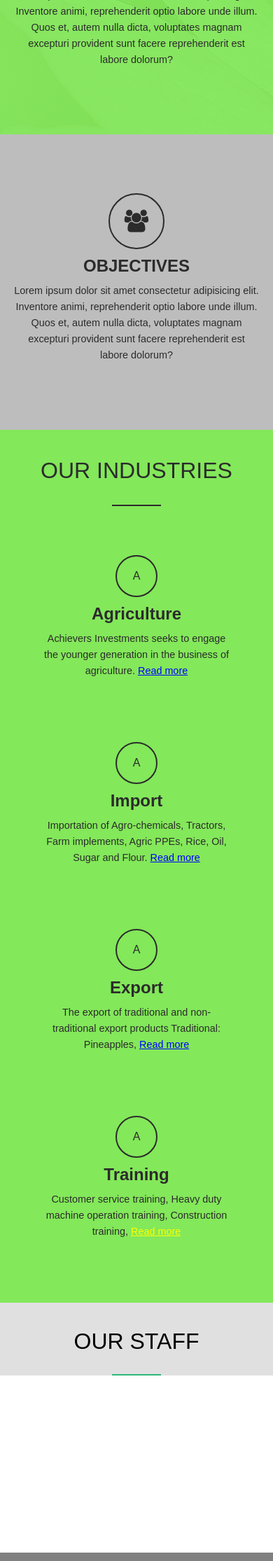
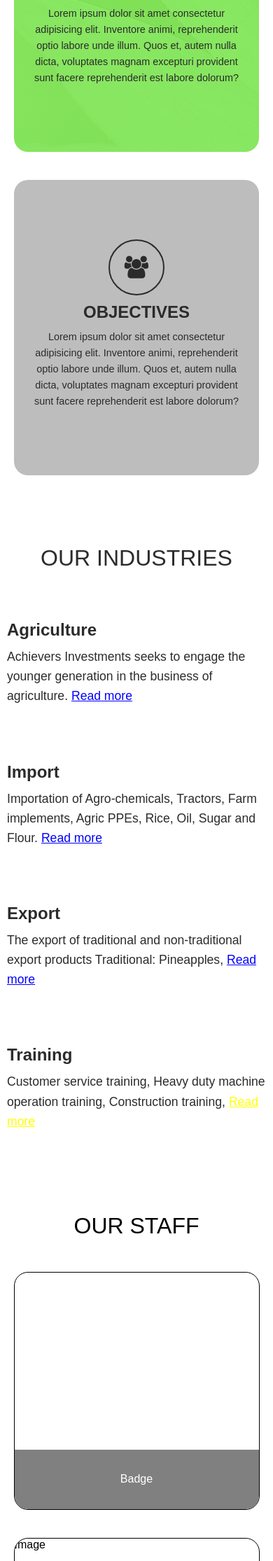
Before and after one commit to JackSparrow17/AchieversWebsite, a PHP site: page / in a window 390 px wide. Shown: the part 1490-3720 px from the top of the page at 70% size. Run offline with PHP 8.4, Linux system fonts and the light colour scheme.

Commit message:
Mobile version 4.0

```diff
--- a/CSS/newhome.css
+++ b/CSS/newhome.css
@@ -1,7 +1,7 @@
 :root {
     /* Colours */
     --secondary: #2cb978;
-    --primary: #83e85a;
+    --primary: #ffd615;
     --light: #f0f0f0;
     --dark: #2b2b2b;
 }
@@ -78,7 +78,7 @@ a:visited {
 
 .callout {
     min-height: 10vh;
-    background-color: var(--secondary);
+    background-color: var(--dark);
     display: grid;
     grid-template-columns: auto 200px 150px;
 }
@@ -92,10 +92,11 @@ a:visited {
     padding: 10px 30px;
     display: flex;
     align-items: center;
+    color: var(--light);
 }
 
 .callout .icons a {
-    color: var(--dark);
+    color: var(--light);
     font-size: 1.3rem;
     margin: 0px 10px;
     transition: 0.3s;
@@ -115,7 +116,7 @@ a:visited {
 .callout .brand .content {
     font-weight: bold;
     font-size: 1.2rem;
-    color: var(--secondary);
+    color: var(--light);
 }
 
 .hamburger-container {
@@ -127,7 +128,7 @@ a:visited {
 }
 
 .hamburger i {
-    color: var(--dark);
+    color: var(--light);
     font-size: 2rem;
 }
 
@@ -145,8 +146,9 @@ a:visited {
 .showcase .navigation {
     width: 80%;
     margin: 0px auto;
-    background-color: var(--primary);
+    background-color: var(--dark);
     z-index: 100;
+    color: var(--light);
 }
 
 .showcase .navigation ul {
@@ -165,12 +167,12 @@ a:visited {
 }
 
 .showcase .navigation a {
-    color: var(--dark);
+    color: var(--light);
 }
 
 .active {
-    background-color: var(--secondary);
-    border-right: 1px solid var(--primary);
+    background-color: #ffd615;
+    color: var(--dark);
 }
 
 .action {
@@ -544,16 +546,73 @@ did:hover div {
 }
 
 @media (max-width: 570px) {
+    .line {
+        background-color: blue;
+        margin: 10px;
+    }
+    /* Industries*/
+    .industries {
+        background-color: white;
+        padding: 10px 0px;
+        color: var(--dark);
+    }
+    .industries .header {
+        font-size: 2rem;
+        margin: 30px auto;
+        text-align: center;
+    }
+    .industries .content {
+        width: 100%;
+        grid-template-columns: repeat(auto-fit, minmax(200px, 1fr));
+    }
+    .industries .tab {
+        min-height: 5vh;
+        display: block;
+        align-items: left;
+        padding: 10px;
+    }
+    .industries .tab .icon {
+        display: none;
+    }
+    .industries .tab .header {
+        margin: 10px 0px;
+        font-weight: bold;
+        text-align: left;
+    }
+    .industries .tab .caption {
+        font-size: 1.1rem;
+        text-align: left;
+    }
+    .industries .line {
+        display: none;
+    }
     /*About */
+    .about {
+        padding: 40px 0px;
+    }
     .about .cards {
         width: 100%;
         margin: 0px auto;
         grid-template-columns: repeat(auto-fit, minmax(300px, 1fr));
     }
+    .about .cards .card {
+        border-radius: 20px;
+        margin: 20px;
+    }
+    .about .header {
+        margin: 10px;
+        text-align: left;
+        font-size: 1.5rem;
+    }
+    .about .text {
+        width: 100%;
+        text-align: left;
+        margin: 10px;
+    }
     /*End of about*/
     /*Stadd*/
     .staff {
-        background-color: #e0e0e0;
+        background-color: white;
         padding: 10px 0px 10px 0px;
     }
     .staff .content {
@@ -562,10 +621,16 @@ did:hover div {
         grid-template-columns: repeat(auto-fit, minmax(300px, 1fr));
     }
     .staff .content .tab {
-        width: 100%;
-        min-height: 40vh;
-        margin: 0px auto;
+        width: 90%;
+        min-height: 20vh;
         background-color: white;
+        border-radius: 20px;
+        margin: 20px auto;
+        border: 1px solid black;
+        overflow: hidden;
+    }
+    .staff .line {
+        display: none;
     }
     /*End of staff*/
     /*Showcase*/
--- a/index.html
+++ b/index.html
@@ -69,7 +69,7 @@
         <div class="showcase full-width background-presets">
             <div class="navigation">
                 <ul id="links">
-                    <li class="active"><a href="#" target="_blank">Home</a></li>
+                    <li class="active"><a href="#" target="_blank" style="color: var(--dark);">Home</a></li>
                     <li><a href="about.html" target="_blank">About</a></li>
                     <li><a href="services.html" target="_blank">Services</a></li>
                     <li><a href="Blog/blogpage.php" target="_blank">Blog</a></li>
@@ -492,10 +492,10 @@
         <!--End of footer-->
 
         <!--Callout-->
-        <div class="callout" style="position: relative; color: var(--dark); font-size: 0.9rem; background-color: var(--secondary); min-height; 7vh;">
+        <div class="callout" style="position: relative; color: var(--light); font-size: 0.9rem; background-color: var(--dark); min-height; 7vh;">
             <div class="brand">
                 <div class="content" style="text-align: center; font-size: 0.9rem; font-weight: normal;">
-                    <font color="#2b2b2b">&copy; Copyright 2020</font>
+                    <font color="white">&copy; Copyright 2020</font>
                 </div>
             </div>
 
```
